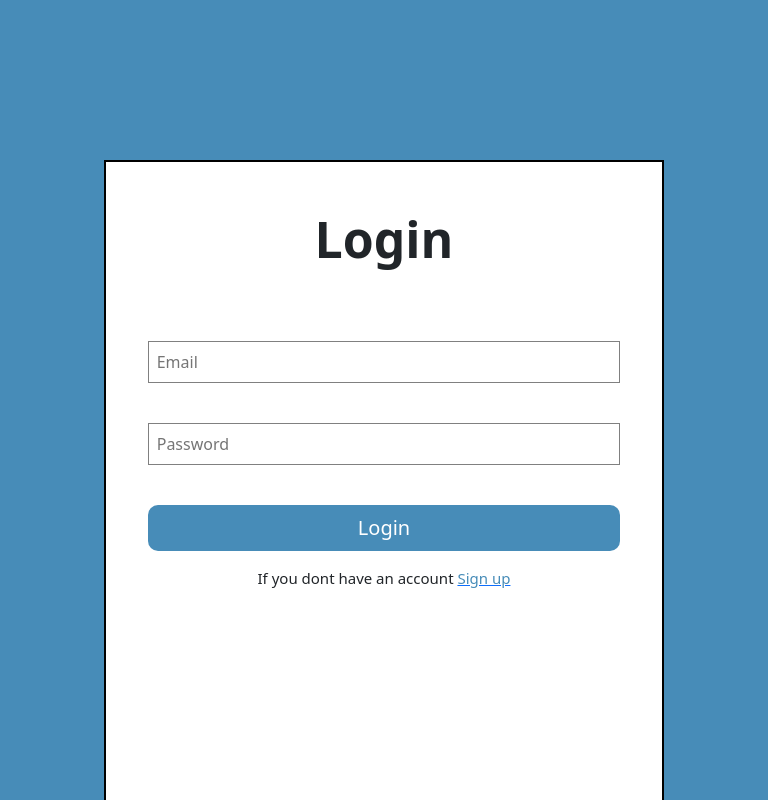
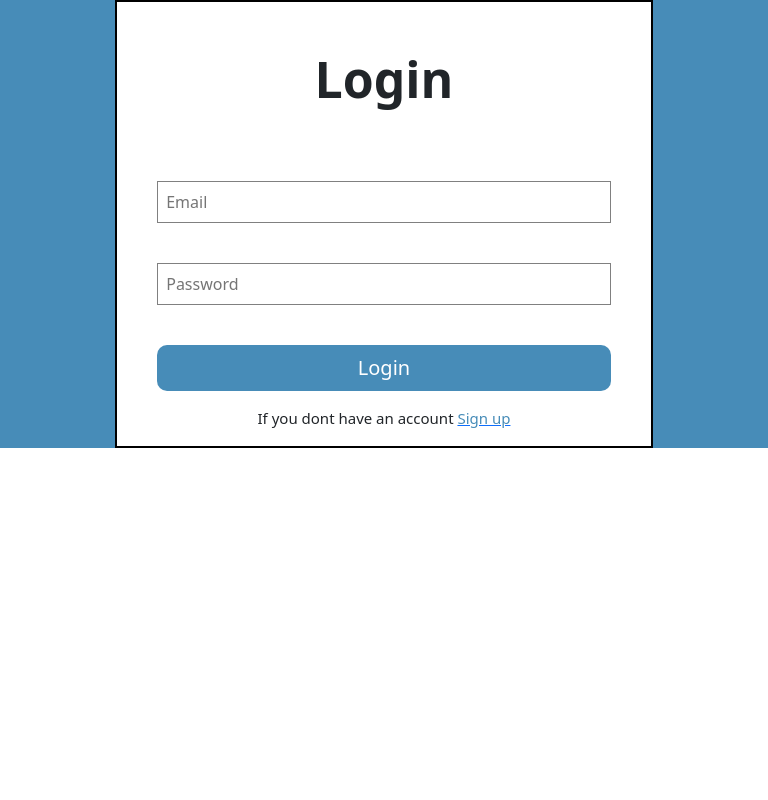
Before and after one commit to RalfiWardhana/client_nutech, a React (Create React App) app: page /login in a window 768 px wide. Shown: the top 800 px of the page. Built offline with nearby package versions, Linux system fonts and the light colour scheme.

Commit message:
first committt

```diff
--- a/src/styles/login.css
+++ b/src/styles/login.css
@@ -67,8 +67,8 @@
 }
 @media only screen and (max-width: 820px) and (min-width: 601px) {
     .square{
-        width: 70vh;
-        height: 100vh;
+        width: 70%;
+        height: 100%;
         border: 2px solid black;
         display: flex;
         flex-direction: column;
@@ -79,12 +79,12 @@
         display: flex;
         justify-content: center;
         align-items: center;
-        height: 140vh;
+        height: 140%;
         background-color: #478cb8;
     }
     .square-register{
-        width: 70vh;
-        height: 140vh;
+        width: 70%;
+        height: 140%;
         border: 2px solid black;
         display: flex;
         flex-direction: column;
@@ -109,8 +109,8 @@
 
 @media only screen and (max-width: 608px) {
     .square{
-        width: 40vh;
-        height: 70vh;
+        width: 40%;
+        height: 70%;
         border: 2px solid black;
         display: flex;
         flex-direction: column;
@@ -118,8 +118,8 @@
         background-color: white;
     }
     .square-register{
-        width: 40vh;
-        height: 80vh;
+        width: 40%;
+        height: 80%;
         border: 2px solid black;
         display: flex;
         flex-direction: column;
```
